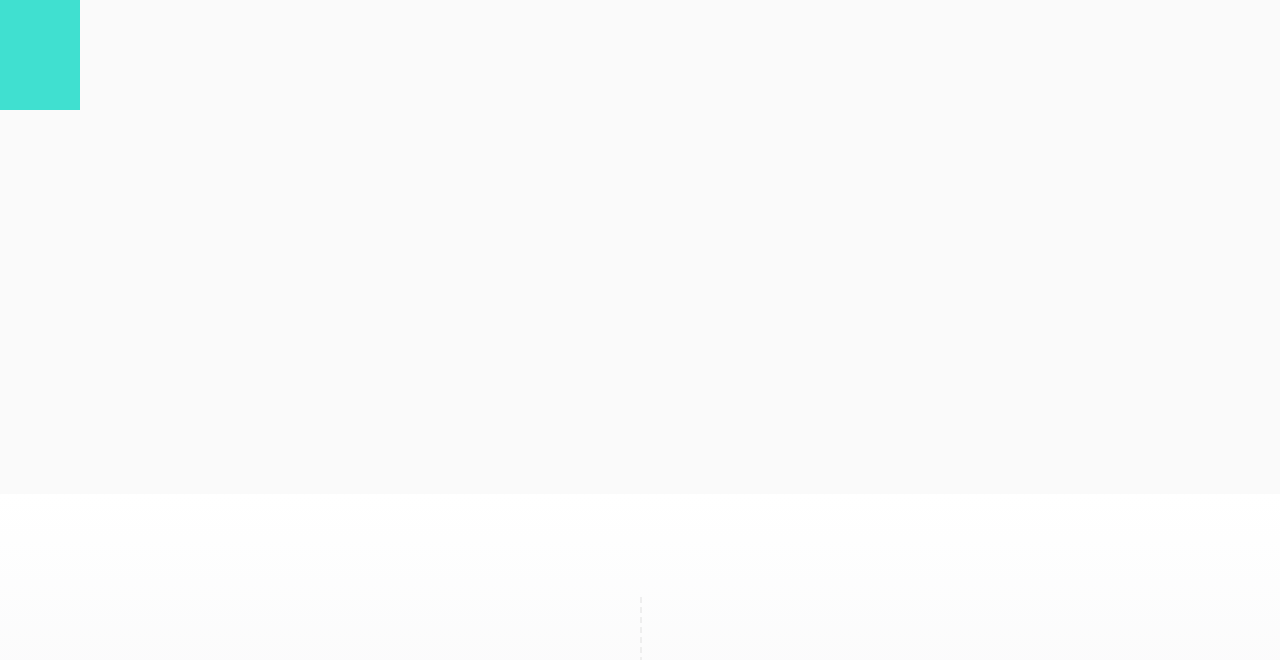
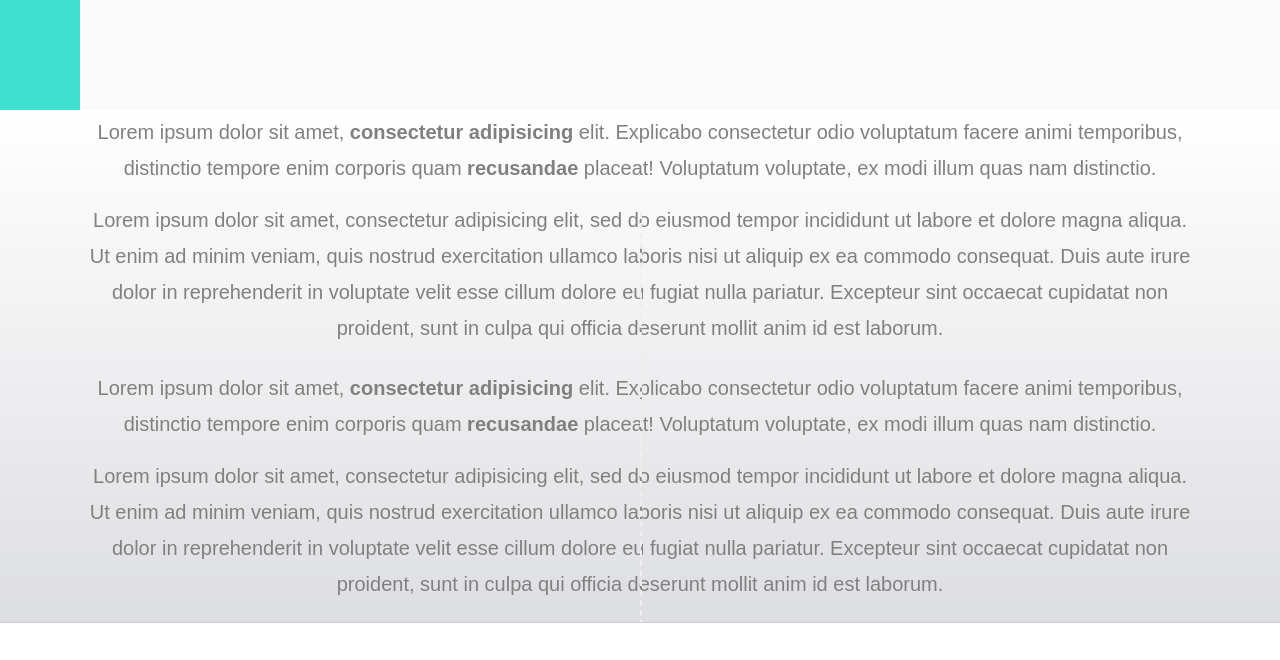
Before and after one commit to cronycommunity/hausmeister-web-site-javascript, a plain HTML site: page index.html in a window 1280 px wide. Shown: the part 690-1350 px from the top of the page. Drawn offline with nearby package versions, Linux system fonts and the light colour scheme.

Commit message:
header margin problem was solved

```diff
--- a/index.html
+++ b/index.html
@@ -77,9 +77,8 @@
 
     <main>
       <!-- Page Content  -->
-      <div id="content" class="p-4 p-md-5"></div>
       <div class="container">
-        <div class="py-5">
+        <div class="py-1">
           <p class="lead">
             Lorem ipsum dolor sit amet,
             <strong class="font-weight-bold">consectetur adipisicing </strong
@@ -98,7 +97,7 @@
             culpa qui officia deserunt mollit anim id est laborum.
           </p>
         </div>
-        <div class="py-5">
+        <div class="py-1">
           <p class="lead">
             Lorem ipsum dolor sit amet,
             <strong class="font-weight-bold">consectetur adipisicing </strong
--- a/styles/main.css
+++ b/styles/main.css
@@ -82,7 +82,7 @@
 header {
     color: #fff;
     padding-top: 0vw;
-    padding-bottom: 30vw;
+    /* padding-bottom: 30vw; */
     text-align: center;
 }
 
```
